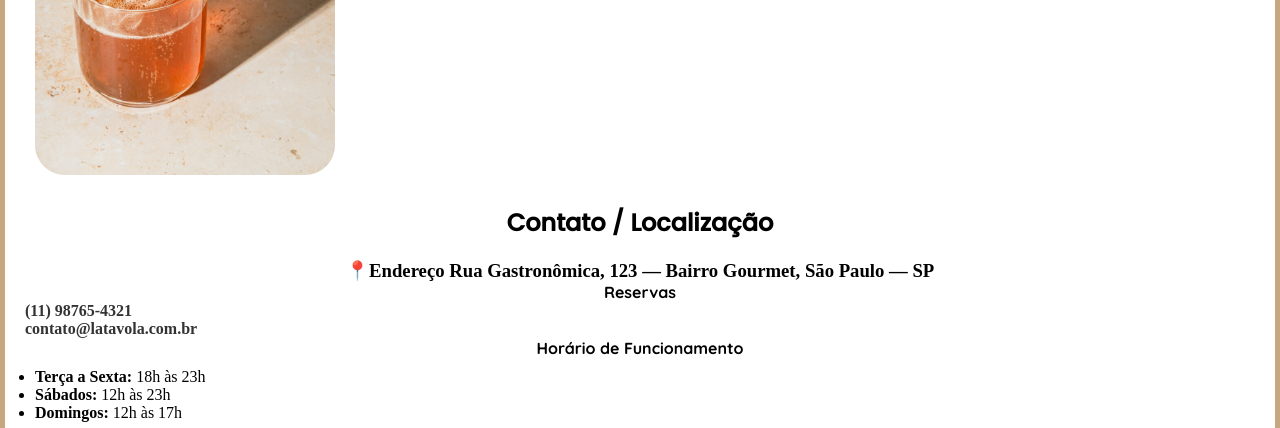
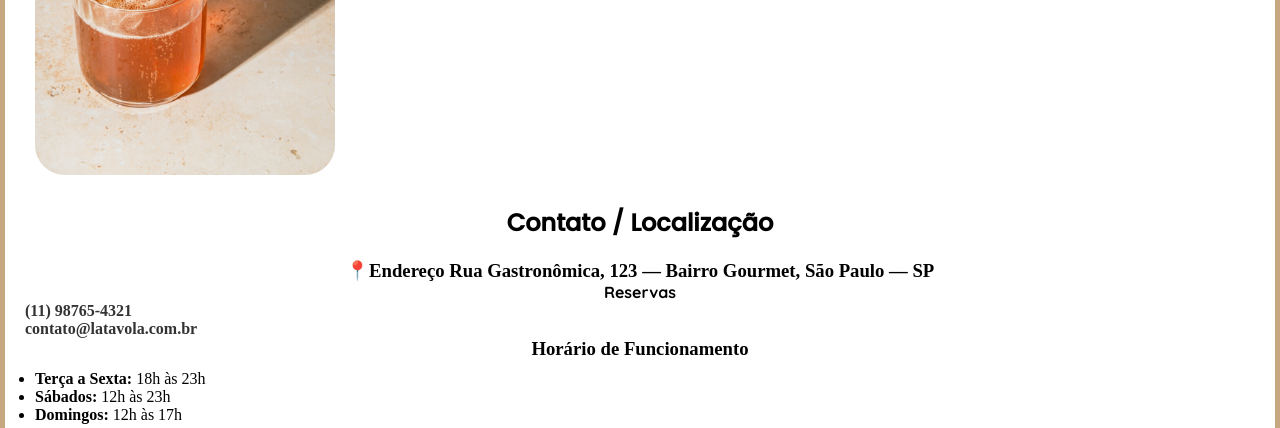
Before and after one commit to felipeFalbuquerque/Projeto-Restaurante, a plain HTML site: page index.html in a window 1280 px wide. Shown: the part 1882-2310 px from the top of the page. Drawn offline with Linux system fonts and the light colour scheme; a web font is replaced by a local one.

Commit message:
Update index.html

```diff
--- a/index.html
+++ b/index.html
@@ -179,7 +179,7 @@
                     contato@latavola.com.br
                 </p>
 
-                <h4>Horário de Funcionamento</h4>
+                <h3>Horário de Funcionamento</h3>
                 <ul>
                      <li><strong>Terça a Sexta:</strong> 18h às 23h</li>
                      <li><strong>Sábados:</strong> 12h às 23h</li>
```
